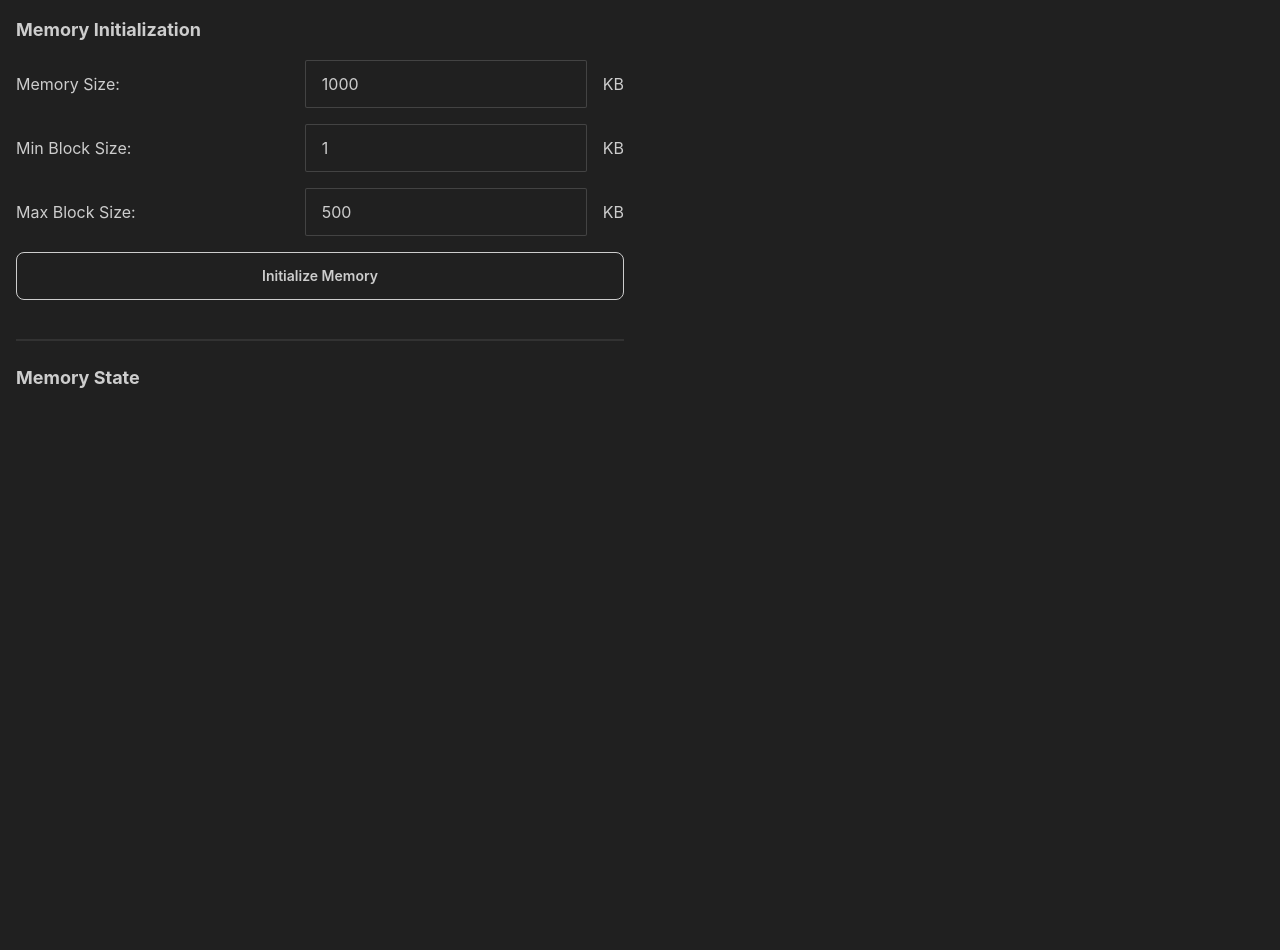
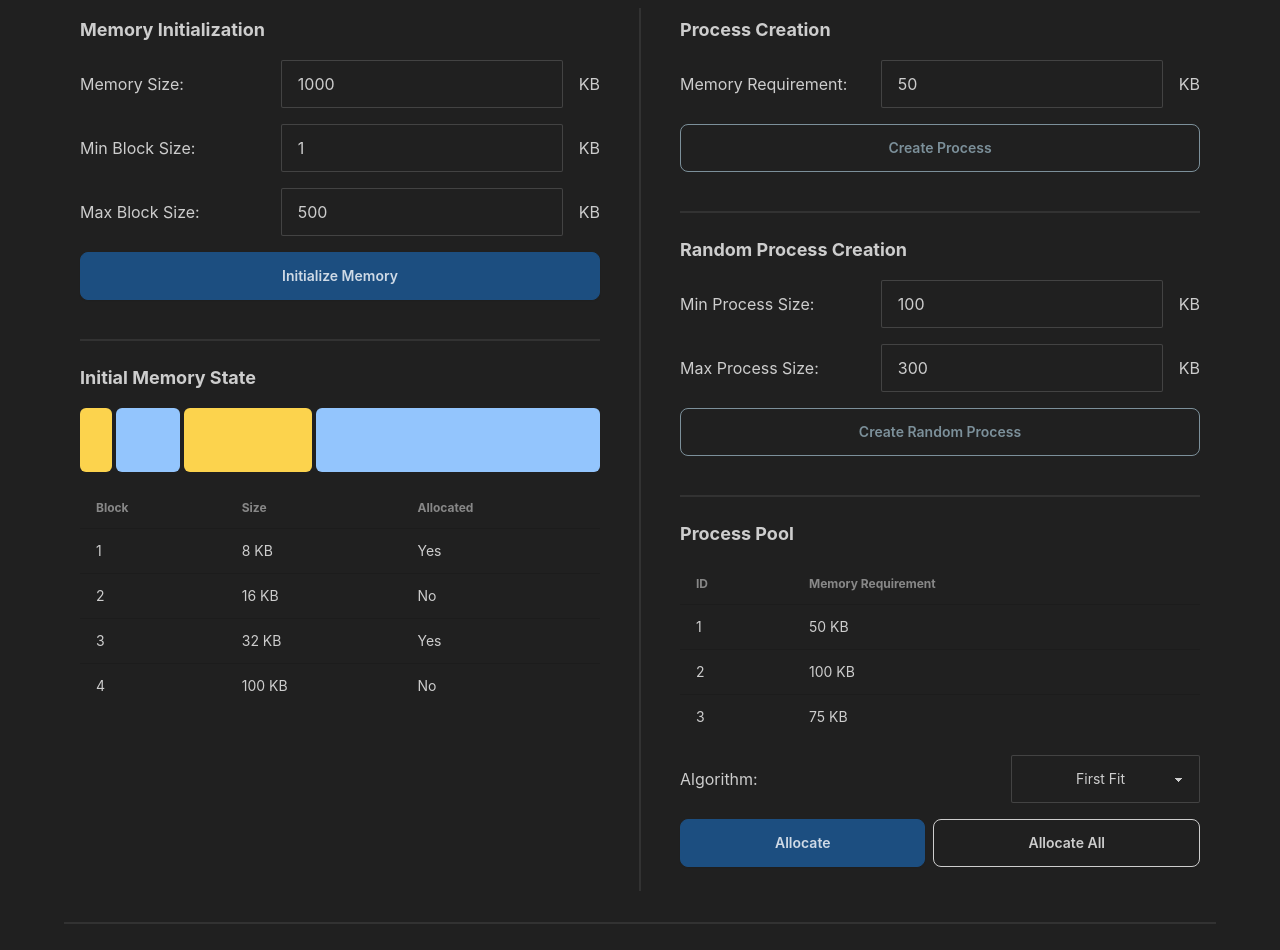
Before and after one commit to mikumino/memory-allocation-simulator, a React (Vite) app in the folder ui/: page / in a window 1280 px wide. Shown: the top 950 px of the page. Before the commit the page ends 800 px from the top, so only its background shows below. Built offline with nearby package versions, Linux system fonts and the light colour scheme.

Commit message:
ui: placeholders and comments

```diff
--- a/ui/src/App.jsx
+++ b/ui/src/App.jsx
@@ -4,7 +4,7 @@ import axios from 'axios';
 
 function App() {
     const [memorySize, setMemorySize] = useState(1000);
-    const [numProcesses, setNumProcesses] = useState(1);
+    const [memoryRequirement, setMemoryRequirement] = useState(50);
     const [minProcessSize, setMinProcessSize] = useState(100);
     const [maxProcessSize, setMaxProcessSize] = useState(300);
     const [minBlockSize, setMinBlockSize] = useState(1);
@@ -37,8 +37,14 @@ function App() {
         console.log('Memory initialized');
     };
 
+    const handleCreateProcess = async () => {
+        // TODO: Implement this function
+        console.log('Process created');
+    }
+
     return (
-        <div className='flex flex-row mx-auto'>
+        <div className='flex flex-col max-w-6xl mx-auto'>
+            <div className='flex flex-row'>
                 {/* First column, memory initialization, memory state, process freeing */}
                 <div className='flex flex-col w-1/2 p-4'>
                     {/* Memory Initialization */}
@@ -47,16 +53,137 @@ function App() {
                         <KBInput label='Memory Size' value={memorySize} onChange={setMemorySize} />
                         <KBInput label='Min Block Size' value={minBlockSize} onChange={setMinBlockSize} />
                         <KBInput label='Max Block Size' value={maxBlockSize} onChange={setMaxBlockSize} />
-                    <button className='btn btn-outline rounded-lg' onClick={handleInitializeMemory}>Initialize Memory</button>
+                        <button className='btn btn-primary rounded-lg' onClick={handleInitializeMemory}>Initialize Memory</button>
                     </div>
-                {/* Memory State */}
+                    {/* Initial Memory State */}
                     <div className='divider'></div>
                     <div className='flex flex-col space-y-4 mb-4'>
-                    <h2 className='text-lg font-bold'>Memory State</h2>
-                    {/* Memory state visualization */}
+                        <h2 className='text-lg font-bold'>Initial Memory State</h2>
+                        {/* TODO: Memory state visualization */}
+                        {/* Placeholder stuff, make actual component */}
+                        <div className='flex flex-row space-x-1 mb-4'>
+                            <div className='h-16 w-8 rounded-md bg-amber-300'></div>
+                            <div className='h-16 w-16 rounded-md bg-blue-300'></div>
+                            <div className='h-16 w-32 rounded-md bg-amber-300'></div>
+                            <div className='h-16 flex-grow rounded-md bg-blue-300'></div>
+                        </div>
+                        <div className='overflow-y-auto max-h-64 w-full'>
+                            <table className='table '>
+                                <thead>
+                                    <tr>
+                                        <th>Block</th>
+                                        <th>Size</th>
+                                        <th>Allocated</th>
+                                    </tr>
+                                </thead>
+                                <tbody>
+                                    <tr>
+                                        <td>1</td>
+                                        <td>8 KB</td>
+                                        <td>Yes</td>
+                                    </tr>
+                                    <tr>
+                                        <td>2</td>
+                                        <td>16 KB</td>
+                                        <td>No</td>
+                                    </tr>
+                                    <tr>
+                                        <td>3</td>
+                                        <td>32 KB</td>
+                                        <td>Yes</td>
+                                    </tr>
+                                    <tr>
+                                        <td>4</td>
+                                        <td>100 KB</td>
+                                        <td>No</td>
+                                    </tr>
+                                </tbody>
+                            </table>
                         </div>
                     </div>
                 </div>
+                {/* Second column, process creation, pool*/}
+                <div className='divider divider-horizontal p-2'></div>
+                <div className='flex flex-col w-1/2 p-4'>
+                    {/* Process Creation */}
+                    <div className='flex flex-col space-y-4 mb-4'>
+                        <h2 className='text-lg font-bold'>Process Creation</h2>
+                        <KBInput label='Memory Requirement' value={memoryRequirement} onChange={setMemoryRequirement} />
+                        <button className='btn btn-outline btn-secondary rounded-lg' onClick={handleCreateProcess}>Create Process</button>
+                    </div>
+                    <div className='divider'></div>
+                    {/* Random Process Creation */}
+                    <div className='flex flex-col space-y-4 mb-4'>
+                        <h2 className='text-lg font-bold'>Random Process Creation</h2>
+                        <KBInput label='Min Process Size' value={minProcessSize} onChange={setMinProcessSize} />
+                        <KBInput label='Max Process Size' value={maxProcessSize} onChange={setMaxProcessSize} />
+                        <button className='btn btn-outline btn-secondary rounded-lg' onClick={handleCreateProcess}>Create Random Process</button>
+                    </div>
+                    <div className='divider'></div>
+                    {/* Process Pool and Sim Controls */}
+                    <div className='flex flex-col space-y-4 mb-4'>
+                        <h2 className='text-lg font-bold'>Process Pool</h2>
+                        {/* Once again, placeholder */}
+                        <div className='overflow-y-auto max-h-64 w-full'>
+                            <table className='table '>
+                                <thead>
+                                    <tr>
+                                        <th>ID</th>
+                                        <th>Memory Requirement</th>
+                                    </tr>
+                                </thead>
+                                <tbody>
+                                    <tr>
+                                        <td>1</td>
+                                        <td>50 KB</td>
+                                    </tr>
+                                    <tr>
+                                        <td>2</td>
+                                        <td>100 KB</td>
+                                    </tr>
+                                    <tr>
+                                        <td>3</td>
+                                        <td>75 KB</td>
+                                    </tr>
+                                </tbody>
+                            </table>
+                        </div>
+                        <div className='flex flex-row w-full justify-between items-center'>
+                            <label htmlFor='algorithm'>Algorithm:</label>
+                            <select className='select select-bordered px-16' id='algorithm' value={algorithm} onChange={(e) => setAlgorithm(e.target.value)}>
+                                <option value='first_fit'>First Fit</option>
+                                <option value='best_fit'>Best Fit</option>
+                                <option value='worst_fit'>Worst Fit</option>
+                            </select>
+                        </div>
+                        <div className='flex flex-row flex-grow w-full gap-2 items-center'>
+                            <button className='btn btn-primary rounded-lg flex-grow' onClick={handleSimulate}>Allocate</button>
+                            <button className='btn btn-outline btn-danger rounded-lg flex-grow'>Allocate All</button>
+                        </div>
+                    </div>
+                </div>
+            </div>
+            <div className='divider'></div>
+            {/* Simulation Results */}
+            <div className='flex flex-col w-full'>
+                <h1 className='text-2xl font-bold mb-4'>Simulation</h1>
+                {/* Placeholder memory state */}
+                <div className='flex flex-row space-x-1 mb-4'>
+                    <div className='h-16 w-8 rounded-md bg-amber-300'></div>
+                    <div className='h-16 w-16 rounded-md bg-blue-300'></div>
+                    <div className='h-16 w-32 rounded-md bg-amber-300'></div>
+                    <div className='h-16 w-64 rounded-md bg-amber-300'></div>
+                    <div className='h-16 flex-grow rounded-md bg-blue-300'></div>
+                </div>
+                <div className='flex flex-row'>
+                    <button className='btn btn-outline btn-success rounded-lg mr-2'>Free Process</button>
+                    <button className='btn btn-outline btn-info rounded-lg'>Free Random Process</button>
+                    <button className='btn btn-outline btn-warning rounded-lg ml-2'>Free All Processes</button>
+                </div>
+
+            </div>
+        </div>
+
     );
 }
 
```
Lines whose indentation alone changed are shown as unchanged.
